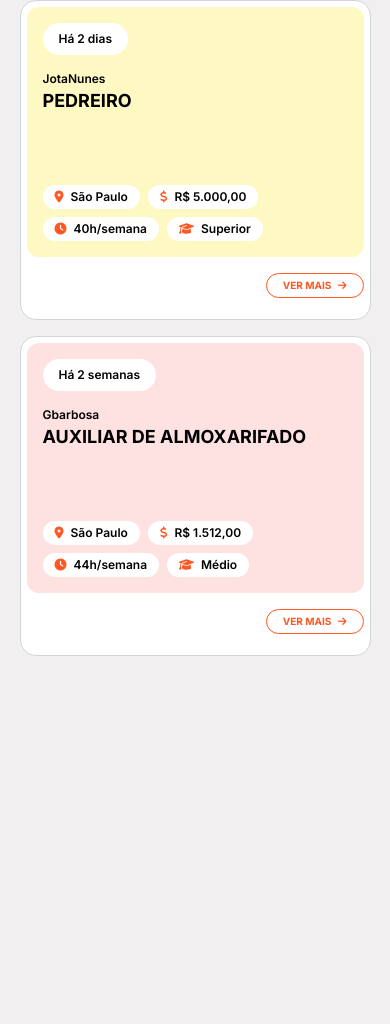
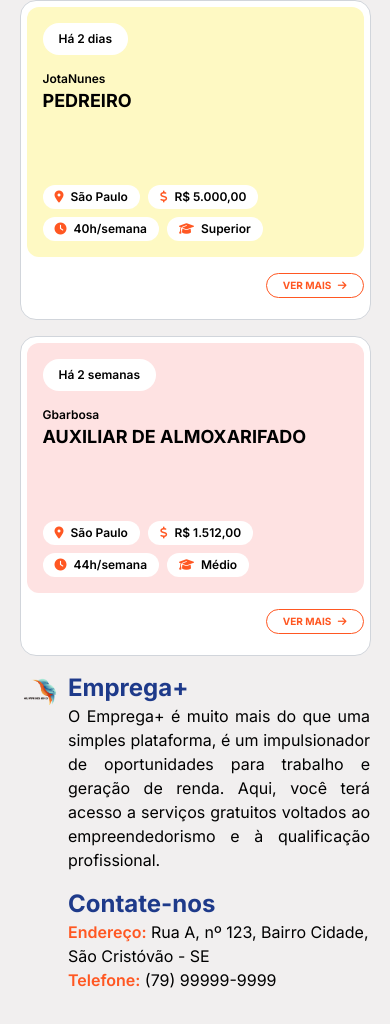
Before and after one commit to vitorlima-vsl/landpage_banco, a website: page pages/vagas.html in a window 390 px wide. Shown: the part 2313-3337 px from the top of the page. Before the commit the page ends 2985 px from the top, so only its background shows below. Drawn offline with nearby package versions, Linux system fonts and the light colour scheme.

Commit message:
:iphone: feat: atualização de informações e adição de rodapé na página de vagas

```diff
--- a/pages/vagas.html
+++ b/pages/vagas.html
@@ -518,16 +518,58 @@
             </div>
 
             <div class="flex gap-2 mt-8 max-md:flex max-md:flex-col max-md:items-start text-sm max-sm:text-xs">
-                <button class="bg-[var(--orange)] text-white py-2 px-6 rounded-[4px] uppercase font-semibold">
+                <button class="max-md:w-full bg-[var(--orange)] text-white py-2 px-6 rounded-[4px] uppercase font-semibold">
                     Quero me inscrever
                 </button>
 
-                <button class="text-[var(--orange)] py-2 px-6 rounded-[4px] uppercase font-semibold border border-[var(--orange)] hover:bg-[var(--orange)] hover:text-white transition-all duration-300 ease-in-out">
+                <button class="max-md:w-full text-[var(--orange)] py-2 px-6 rounded-[4px] uppercase font-semibold border border-[var(--orange)] hover:bg-[var(--orange)] hover:text-white transition-all duration-300 ease-in-out">
                     Compartilhar <i class="fas fa-share ml-2"></i>
                 </button>
             </div>
         </div>
     </div>
+
+    <footer
+    id="Contato"
+    class="min-[1200px]:max-w-[1200px] min-[890px]:max-w-[890px] min-[890px]:mx-auto px-5 pb-8"
+  >
+    <div class="flex gap-2 items-start flex-row">
+      <img
+        class="w-10 min-[890px]:w-24"
+        src="../imagens/logo__dev.png"
+        alt="icone"
+      />
+      <div class="min-[890px]:flex min-[890px]:justify-between">
+        <div class="min-[890px]:w-[48%]">
+          <div class="flex gap-2 items-center">
+            <h4 class="font-bold text-2xl min-[890px]:text-3xl text-blue-900">
+              Emprega+
+            </h4>
+          </div>
+          <p class="text-justify">
+            O Emprega+ é muito mais do que uma simples plataforma, é um
+            impulsionador de oportunidades para trabalho e geração de renda.
+            Aqui, você terá acesso a serviços gratuitos voltados ao
+            empreendedorismo e à qualificação profissional.
+          </p>
+        </div>
+        <div class="flex flex-col mt-4 min-[890px]:mt-0 min-[890px]:w-[48%]">
+          <h4 class="font-bold text-2xl min-[890px]:text-3xl text-blue-900">
+            Contate-nos
+          </h4>
+          <p class="">
+            <span class="font-semibold text-[var(--orange)]">Endereço:</span>
+            Rua A, nº 123, Bairro Cidade, São Cristóvão - SE
+            <!-- telefone-->
+            <br />
+            <span class="font-semibold text-[var(--orange)]">Telefone:</span>
+            (79) 99999-9999
+          </p>
+        </div>
+      </div>
+    </div>
+  </footer>
+
 </body>
 </html>
 
```
Also changed, not shown: pages/index.html (+4 -4 lines).
